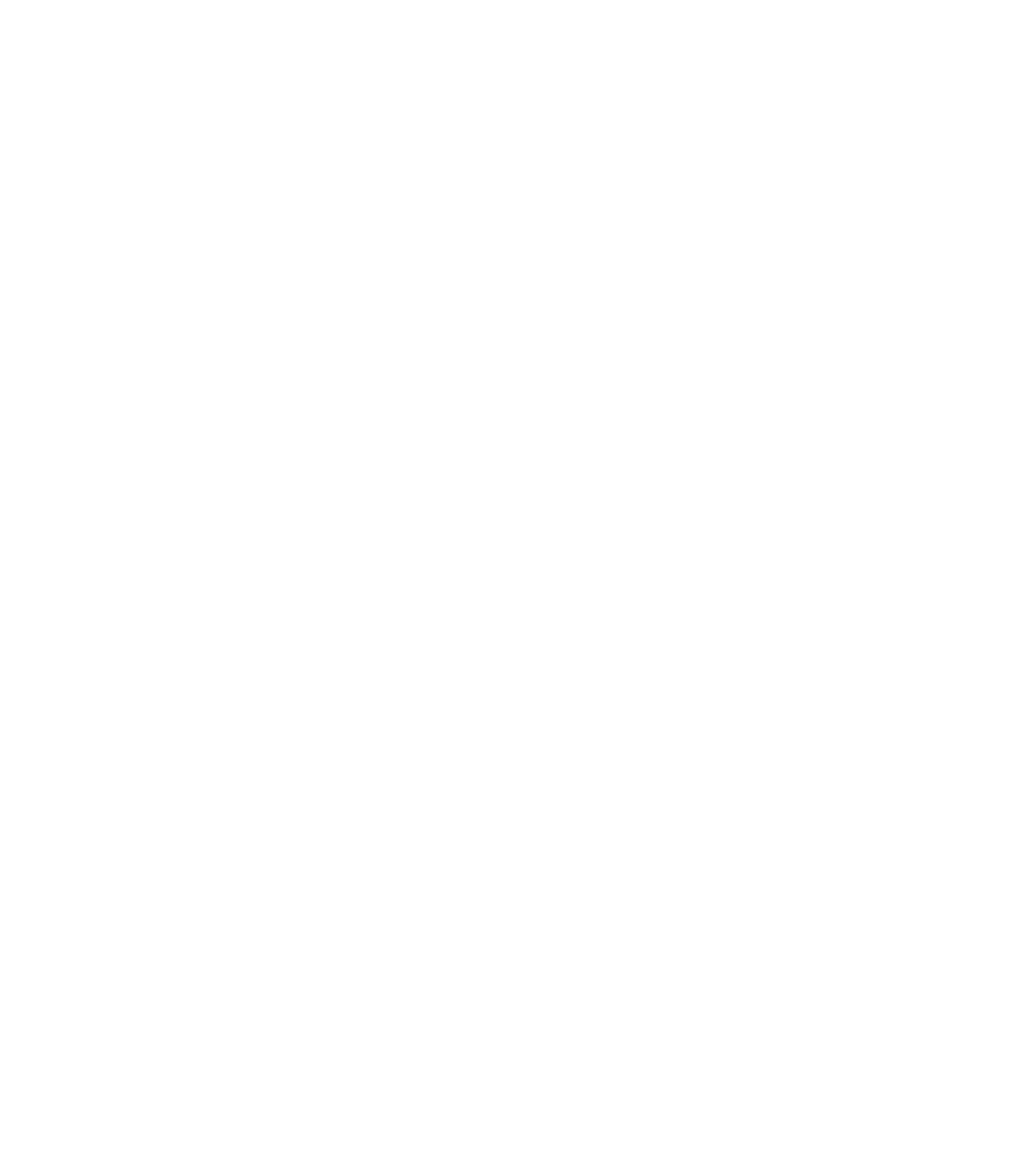
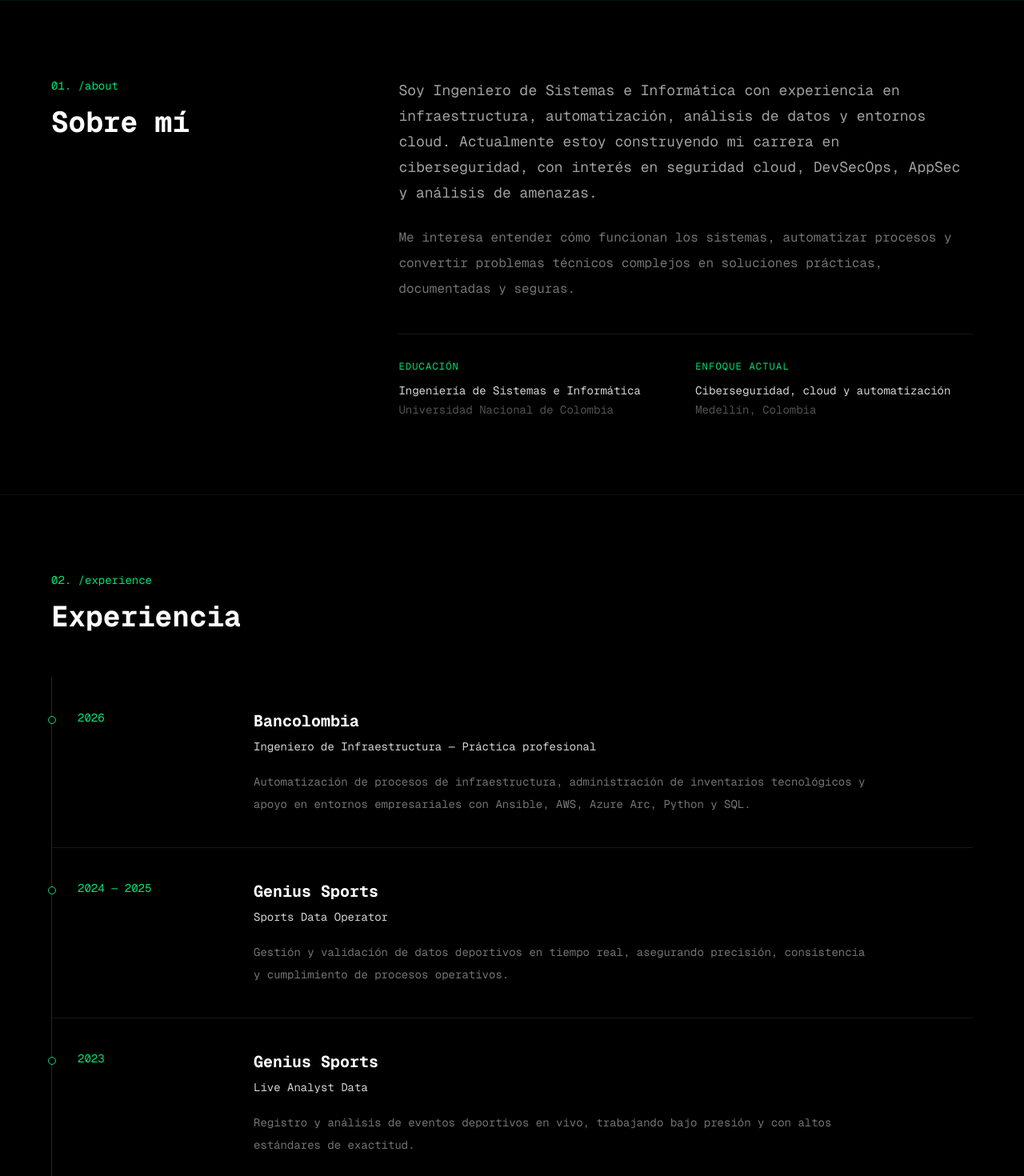
Before and after one commit to xFa00/fabian-portfolio, a Next.js app: page / in a window 1280 px wide. Shown: the part 800-2270 px from the top of the page at 80% size. Before the commit the page ends 800 px from the top, so only its background shows below. Built offline with nearby package versions, Linux system fonts and the light colour scheme.

Commit message:
feat: add about and experience sections

```diff
--- a/app/page.tsx
+++ b/app/page.tsx
@@ -1,11 +1,15 @@
 import Navbar from "@/components/Navbar";
 import Hero from "@/components/Hero";
+import About from "@/components/About";
+import Experience from "@/components/Experience";
 
 export default function Home() {
   return (
     <main className="min-h-screen bg-black text-white">
       <Navbar />
       <Hero />
+      <About />
+      <Experience />
     </main>
   );
 }
--- a/components/About.tsx
+++ b/components/About.tsx
@@ -0,0 +1,66 @@
+export default function About() {
+  return (
+    <section
+      id="about"
+      className="border-t border-green-500/10 px-6 py-24"
+    >
+      <div className="mx-auto grid max-w-6xl gap-12 md:grid-cols-[0.7fr_1.3fr]">
+        <div>
+          <p className="font-mono text-sm text-green-400">
+            01. /about
+          </p>
+
+          <h2 className="mt-4 font-mono text-3xl font-bold text-white md:text-4xl">
+            Sobre mí
+          </h2>
+        </div>
+
+        <div>
+          <p className="font-mono text-base leading-8 text-neutral-400 md:text-lg">
+            Soy Ingeniero de Sistemas e Informática con experiencia en
+            infraestructura, automatización, análisis de datos y entornos
+            cloud. Actualmente estoy construyendo mi carrera en
+            ciberseguridad, con interés en seguridad cloud, DevSecOps,
+            AppSec y análisis de amenazas.
+          </p>
+
+          <p className="mt-6 font-mono text-base leading-8 text-neutral-500">
+            Me interesa entender cómo funcionan los sistemas, automatizar
+            procesos y convertir problemas técnicos complejos en soluciones
+            prácticas, documentadas y seguras.
+          </p>
+
+          <div className="mt-10 grid gap-6 border-t border-neutral-900 pt-8 sm:grid-cols-2">
+            <div>
+              <p className="font-mono text-xs uppercase tracking-widest text-green-400">
+                Educación
+              </p>
+
+              <p className="mt-3 font-mono text-sm text-neutral-300">
+                Ingeniería de Sistemas e Informática
+              </p>
+
+              <p className="mt-1 font-mono text-sm text-neutral-600">
+                Universidad Nacional de Colombia
+              </p>
+            </div>
+
+            <div>
+              <p className="font-mono text-xs uppercase tracking-widest text-green-400">
+                Enfoque actual
+              </p>
+
+              <p className="mt-3 font-mono text-sm text-neutral-300">
+                Ciberseguridad, cloud y automatización
+              </p>
+
+              <p className="mt-1 font-mono text-sm text-neutral-600">
+                Medellín, Colombia
+              </p>
+            </div>
+          </div>
+        </div>
+      </div>
+    </section>
+  );
+}
--- a/components/Experience.tsx
+++ b/components/Experience.tsx
@@ -0,0 +1,71 @@
+const experiences = [
+  {
+    period: "2026",
+    company: "Bancolombia",
+    role: "Ingeniero de Infraestructura — Práctica profesional",
+    description:
+      "Automatización de procesos de infraestructura, administración de inventarios tecnológicos y apoyo en entornos empresariales con Ansible, AWS, Azure Arc, Python y SQL.",
+  },
+  {
+    period: "2024 — 2025",
+    company: "Genius Sports",
+    role: "Sports Data Operator",
+    description:
+      "Gestión y validación de datos deportivos en tiempo real, asegurando precisión, consistencia y cumplimiento de procesos operativos.",
+  },
+  {
+    period: "2023",
+    company: "Genius Sports",
+    role: "Live Analyst Data",
+    description:
+      "Registro y análisis de eventos deportivos en vivo, trabajando bajo presión y con altos estándares de exactitud.",
+  },
+];
+
+export default function Experience() {
+  return (
+    <section
+      id="experience"
+      className="border-t border-green-500/10 px-6 py-24"
+    >
+      <div className="mx-auto max-w-6xl">
+        <p className="font-mono text-sm text-green-400">
+          02. /experience
+        </p>
+
+        <h2 className="mt-4 font-mono text-3xl font-bold text-white md:text-4xl">
+          Experiencia
+        </h2>
+
+        <div className="mt-14 border-l border-neutral-800">
+          {experiences.map((experience) => (
+            <article
+              key={`${experience.company}-${experience.period}`}
+              className="relative border-b border-neutral-900 py-10 pl-8 md:grid md:grid-cols-[180px_1fr] md:gap-10"
+            >
+              <span className="absolute -left-[5px] top-12 h-2.5 w-2.5 rounded-full border border-green-400 bg-black" />
+
+              <p className="font-mono text-sm text-green-400">
+                {experience.period}
+              </p>
+
+              <div className="mt-4 md:mt-0">
+                <h3 className="font-mono text-xl font-bold text-white">
+                  {experience.company}
+                </h3>
+
+                <p className="mt-2 font-mono text-sm text-neutral-300">
+                  {experience.role}
+                </p>
+
+                <p className="mt-5 max-w-3xl font-mono text-sm leading-7 text-neutral-500">
+                  {experience.description}
+                </p>
+              </div>
+            </article>
+          ))}
+        </div>
+      </div>
+    </section>
+  );
+}
```
